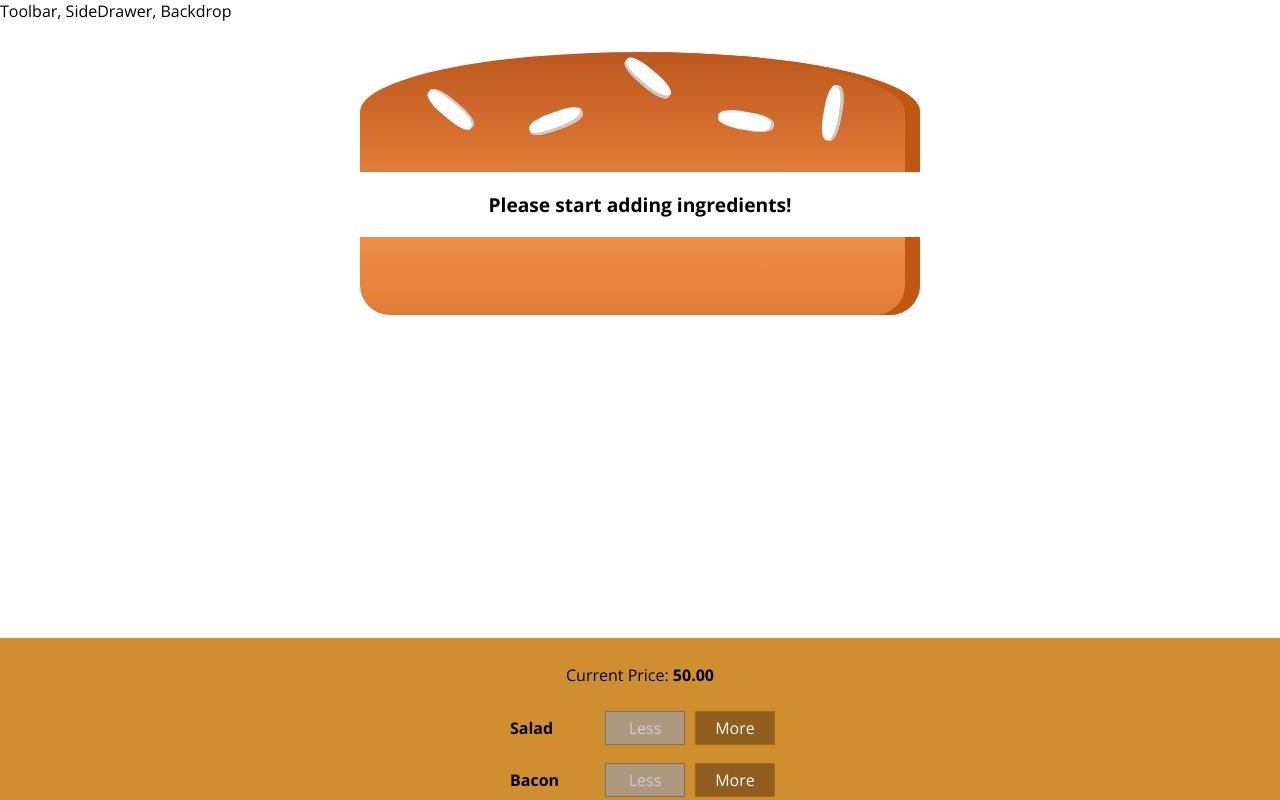
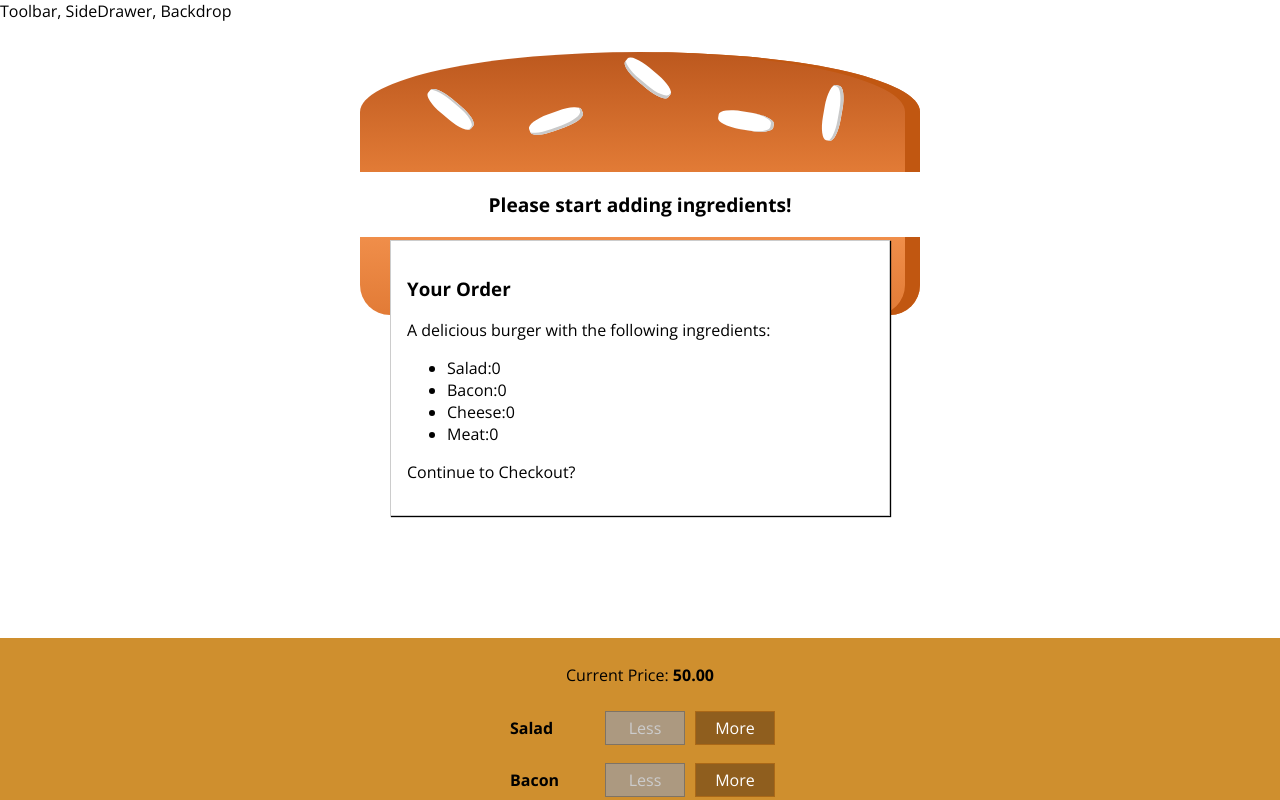
Before and after one commit to KennethOlsen87/Burger-Builder, a React app: page / in a window 1280 px wide. Shown: the top 800 px of the page. Built offline with nearby package versions, Linux system fonts and the light colour scheme.

Commit message:
feat: importing and displaying OrderSummary inside Modal-display

```diff
--- a/src/containers/BurgerBuilder/BurgerBuilder.js
+++ b/src/containers/BurgerBuilder/BurgerBuilder.js
@@ -3,6 +3,8 @@
 import Aux from '../../hoc/Auxiliary'
 import Burger from '../../components/Burger/Burger'
 import BuildControls from '../../components/Burger/BuildControls/BuildControls'
+import Modal from '../../components/UI/Modal/Modal'
+import OrderSummary from '../../components/Burger/OrderSummary/OrderSummary'
 
 
 const INGREDIENT_PRICES = {
@@ -78,6 +80,10 @@
 
         return (
             <Aux>
+                <Modal>
+                    <OrderSummary
+                    ingredients={this.state.ingredients} />
+                </Modal>
                 <Burger ingredients={this.state.ingredients}/>
                 <BuildControls
                     ingredientAdded={this.addIngredientHandler}
```
